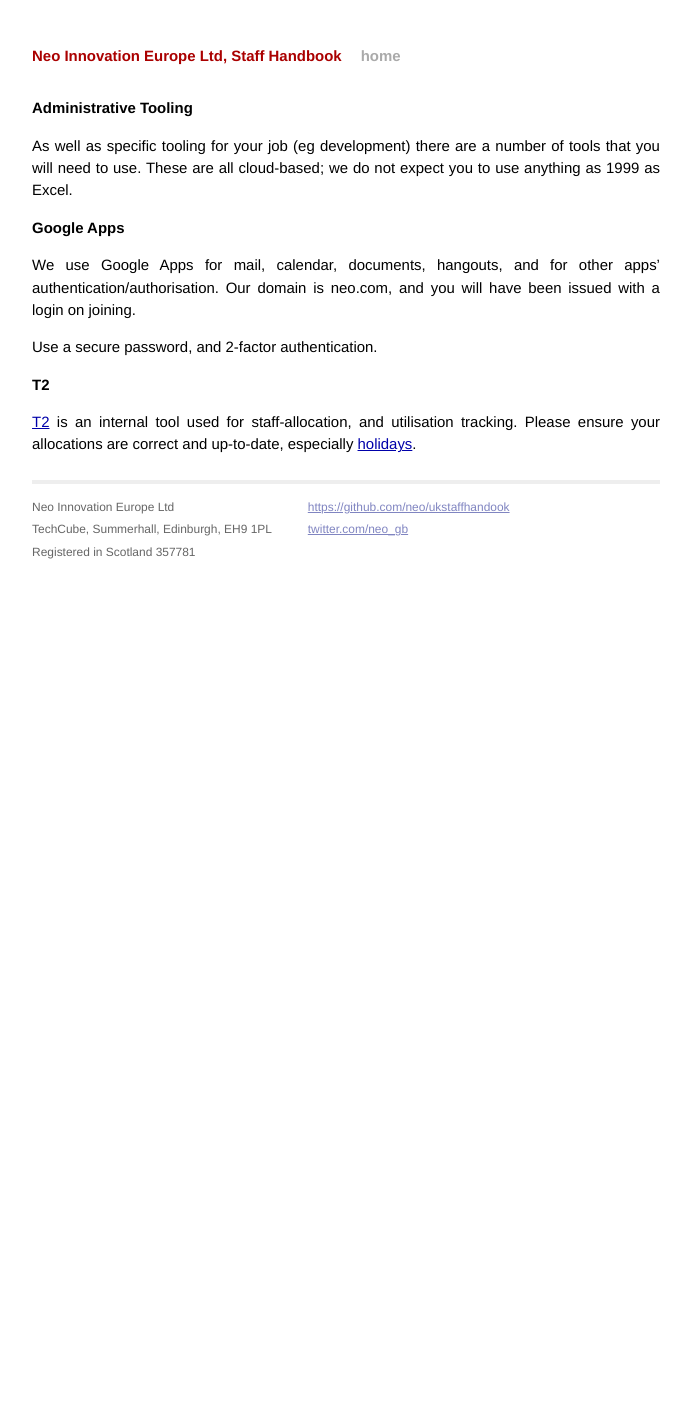
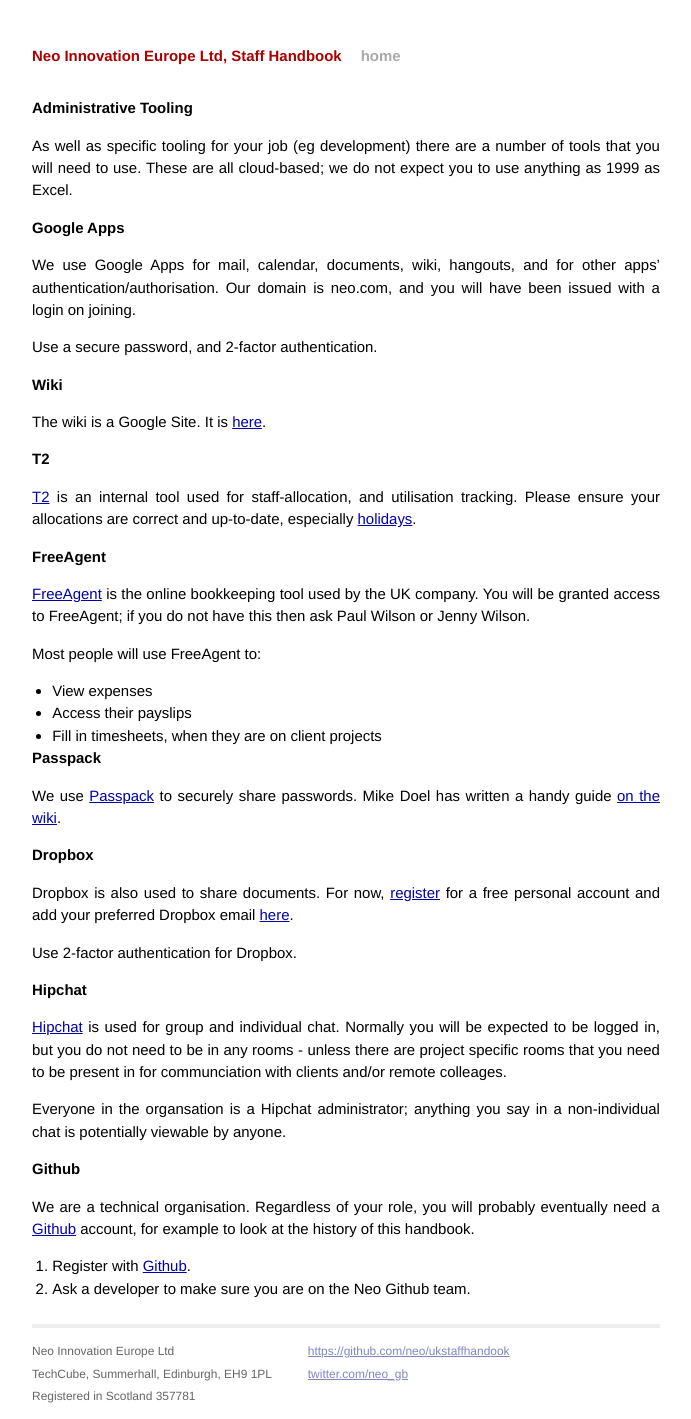
Before and after one commit to CultivateHQ/ukstaffhandbook, a Jekyll site: the page built from _posts/2013-11-29-administrative-tooling.md, in a window 1280 px wide. Shown: the whole page, without its empty margins (294-985 px from the left). Built offline with Jekyll 4.4.1, drawn with Linux system fonts in a browser that asks for light colours; Markdown is read by kramdown in place of the engine named in the settings; before the commit the page ends 945 px from its top, so only the background shows below that.

Commit message:
admin tools

```diff
--- a/_posts/2013-11-29-administrative-tooling.md
+++ b/_posts/2013-11-29-administrative-tooling.md
@@ -9,12 +9,51 @@
 
 <a name="google_apps"></a>
 
-We use Google Apps for mail, calendar, documents, hangouts, and for other apps' authentication/authorisation. Our domain is neo.com, and you will have been issued with a login on joining.
+We use Google Apps for mail, calendar, documents, wiki, hangouts, and for other apps' authentication/authorisation. Our domain is neo.com, and you will have been issued with a login on joining.
 
 Use a secure password, and 2-factor authentication.
+
+### Wiki
+
+The wiki is a Google Site. It is [here](https://wiki.neo.com/).
 
 ### T2
 
 <a name="t2"></a>
 
 [T2](https://t2.neo.com/offices/edinburgh) is an internal tool used for staff-allocation, and utilisation tracking. Please ensure your allocations are correct and up-to-date, especially [holidays](/2013/11/29/holidays.html).
+
+### FreeAgent
+<a name="freeagent"></a>
+
+[FreeAgent](https://edgecaseuk.freeagent.com/login) is the online bookkeeping tool used by the UK company. You will be granted access to FreeAgent; if you do not have this then ask Paul Wilson or Jenny Wilson.
+
+Most people will use FreeAgent to:
+
+* View expenses
+* Access their payslips
+* Fill in timesheets, when they are on client projects
+
+
+### Passpack
+
+We use [Passpack](https://www.passpack.com) to securely share passwords. Mike Doel has written a handy guide [on the wiki](https://sites.google.com/a/neo.com/neo-wiki/accounts-subscriptions/passpack).
+
+### Dropbox
+
+Dropbox is also used to share documents. For now, [register](https://www.dropbox.com) for a free personal account and add your preferred Dropbox email [here](https://sites.google.com/a/neo.com/neo-wiki/accounts-subscriptions/preferred-dropbox-accounts).
+
+Use 2-factor authentication for Dropbox.
+
+### Hipchat
+
+[Hipchat](https://www.hipchat.com) is used for group and individual chat. Normally you will be expected to be logged in, but you do not need to be in any rooms -  unless there are project specific rooms that you need to be present in for communciation with clients and/or remote colleages.
+
+Everyone in the organsation is a Hipchat administrator; anything you say in a non-individual chat is potentially viewable by anyone.
+
+### Github
+
+We are a technical organisation. Regardless of your role, you will probably eventually need a [Github](https://github.com/) account, for example to look at the history of this handbook.
+
+1. Register with [Github](https://github.com).
+2. Ask a developer to make sure you are on the Neo Github team.
```
